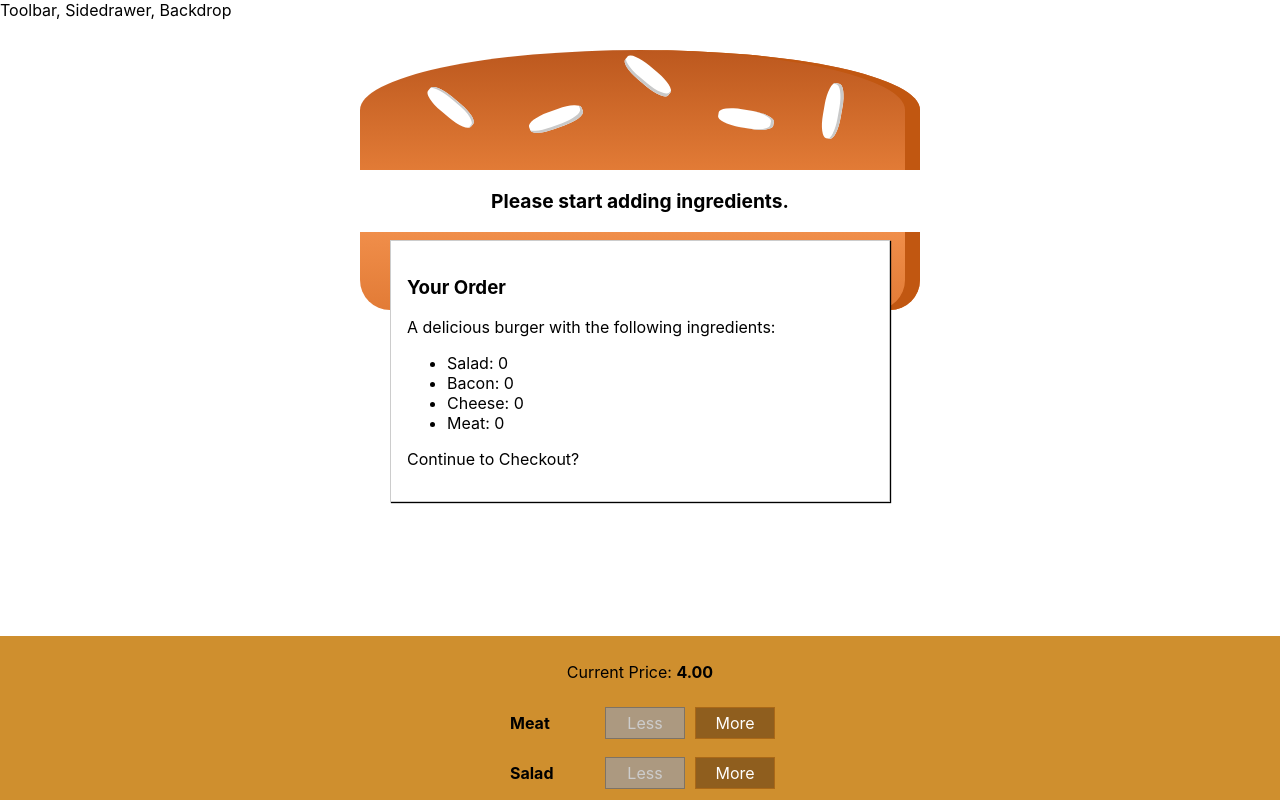
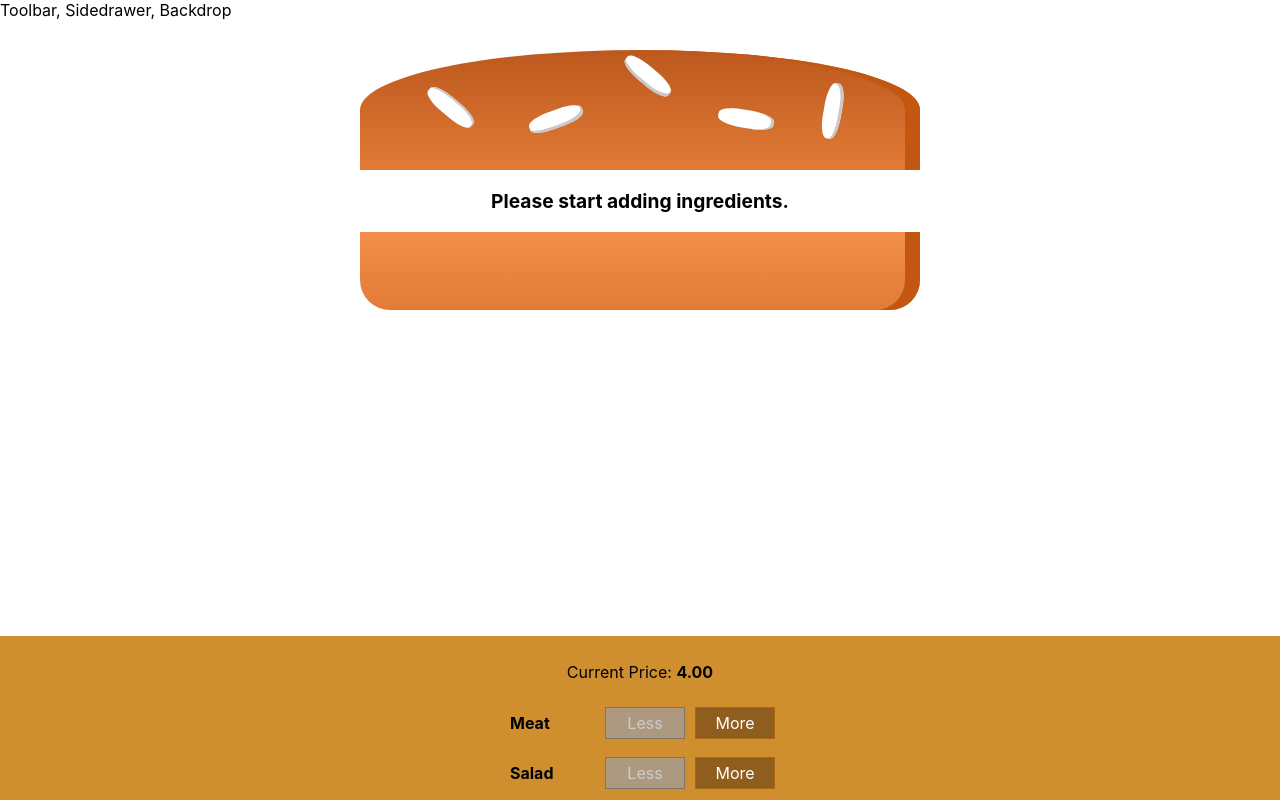
Before and after one commit to deleterepo/burger-builder, a React (Create React App) app: page / in a window 1280 px wide. Shown: the top 800 px of the page. Built offline with nearby package versions, Linux system fonts and the light colour scheme.

Commit message:
Conditionally showing modal when Order button is clicked.

```diff
--- a/src/components/Burger/BuildControls/BuildControls.js
+++ b/src/components/Burger/BuildControls/BuildControls.js
@@ -23,7 +23,8 @@
             />
         ))}
         <button className={classes.OrderButton}
-        disabled={!props.purchaseable}>ORDER NOW</button>
+            disabled={!props.purchaseable}
+            onClick={props.ordered}>ORDER NOW</button>
     </div>
 )
 
--- a/src/components/UI/Modal/Modal.js
+++ b/src/components/UI/Modal/Modal.js
@@ -2,7 +2,12 @@
 import classes from './Modal.module.css';
 
 const modal = (props) => (
-    <div className={classes.Modal}>
+    <div
+        className={classes.Modal}
+        style={{
+            transform: props.show ? 'translateY(0)' : 'translateY(-100vh)',
+            opacity: props.show ? 1 : 0
+        }}>
         {props.children}
     </div>
 );
--- a/src/containers/BurgerBuilder/BurgerBuilder.js
+++ b/src/containers/BurgerBuilder/BurgerBuilder.js
@@ -22,7 +22,8 @@
             meat: 0
         },
         totalPrice: 4,
-        purchaseable: false
+        purchaseable: false,
+        purchasing: false
     }
 
     updatePurchaseState(ingredients) {
@@ -80,6 +81,10 @@
         this.updatePurchaseState(updatedIngredients);
     }
 
+    purchaseHandler = () => {
+        this.setState({ purchasing: true });
+    }
+
     render() {
         const disabledInfo = {
             ...this.state.ingredients
@@ -91,7 +96,7 @@
 
         return (
             <Auxiliary>
-                <Modal>
+                <Modal show={this.state.purchasing}>
                     <OrderSummary ingredients={this.state.ingredients} />
                 </Modal>
                 <Burger ingredients={this.state.ingredients} />
@@ -101,6 +106,7 @@
                     disabled={disabledInfo}
                     price={this.state.totalPrice}
                     purchaseable={this.state.purchaseable}
+                    ordered={this.purchaseHandler}
                 />
             </Auxiliary>
         );
```
